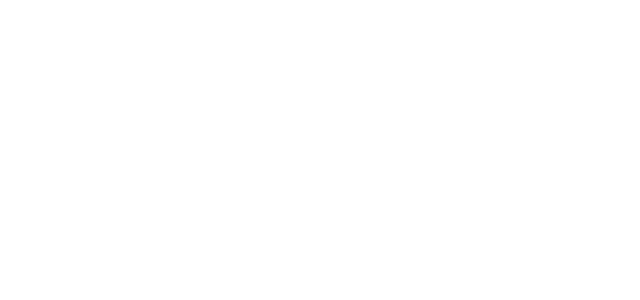
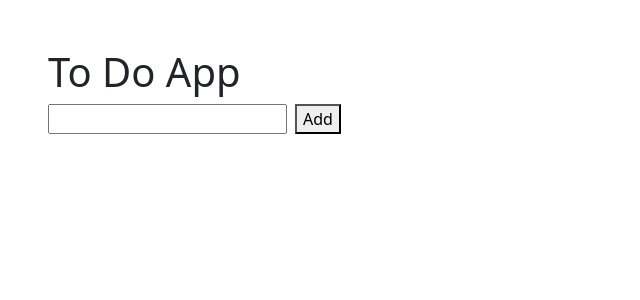
Before and after one commit to Razzi65/useStatePractice, a Next.js app in the folder usestate1/: page / in a window 1280 px wide. Shown: the top 300 px of the page, without its empty margins (0-640 px from the left). Built offline with nearby package versions, Linux system fonts and the light colour scheme.

Commit message:
to do with firebase

```diff
--- a/usestate1/components/todo8.tsx
+++ b/usestate1/components/todo8.tsx
@@ -6,28 +6,36 @@ import { db } from '../../usestate1/components/firebase/config'
 const Todo8 = () => {
 
 
-    const [eventData, setEventData] = useState()
+    type toDoType8 = {
+            item:string,
+            id:string
+        }
+
+    const [eventData, setEventData] = useState<string>("")
 
     const onChangeHandler = (e: any) => {
         setEventData(e.target.value)
     }
 
-    const [toDoList, setToDoList] = useState([""])
-    const newItemAdded = { item: eventData }
+    const [toDoList, setToDoList] = useState<toDoType8[]>([])
+
+
+    const newItemAdded = {
+        item: eventData
+    }
 
     const onClickHandler = async () => {
 
-        // Add a new document with a generated id.
       try{
-        const docRef = await addDoc(collection(db, "todos"), newItemAdded );
+        const docRef = await addDoc(collection(db, "toDo"), newItemAdded );
         console.log("Document written with ID: ", docRef.id);
 
-        setToDoList([...toDoList, newItemAdded])
+        setToDoList([...toDoList, {...newItemAdded, id: docRef.id}])
         setEventData("")
     }
     catch(e) {
         console.error(e)
-    }
+    }}
 
 
 
@@ -39,10 +47,10 @@ const Todo8 = () => {
             <br />
 
             {
-                toDoList.map((val) => {
+                toDoList.map((val:toDoType8) => {
                     return (
                         <div className="ms-5">
-                            <li> {val}</li>
+                            <ul><li> {val.item}</li></ul>
                         </div>
                     )
                 })
@@ -51,7 +59,7 @@ const Todo8 = () => {
         </div>
     )
 
-}}
+}
 
 
 export default Todo8
--- /dev/null
+++ b/usestate1/components/todo9.tsx
@@ -0,0 +1,22 @@
+import { useState } from "react"
+
+
+const Todo9 = () => {
+
+    const [event, setevent] = useState<string>("")
+    const onChangeHandler= (e:any) => {
+        setevent(e.target.value)
+    }
+
+    const [toDoList, setToDoList] = useState([])
+
+    return (
+    <div className="m-5">
+        <h1> To Do App</h1>
+            <input onChange={(e)=>onChangeHandler(e)} type="text"  />
+            <button className="ms-2">Add</button>
+    </div>
+    )
+}
+
+export default Todo9
--- a/usestate1/pages/index.tsx
+++ b/usestate1/pages/index.tsx
@@ -1,13 +1,15 @@
 import Head from 'next/head'
 import Image from 'next/image'
 import Todo5 from '../components/todo5'
-import Todo8 from '../components/toDo8'
+import Todo7 from '../components/todo7'
+import Todo8 from '../components/todo8'
+import Todo9 from '../components/todo9'
 import styles from '../styles/Home.module.css'
 
 export default function Home() {
   return (
     <div>
-      <Todo8/>
+   <Todo9/>
         </div>
   )
 }
--- a/usestate1/pages/todoapp.tsx
+++ b/usestate1/pages/todoapp.tsx
@@ -4,6 +4,9 @@ import Todo8 from "../components/todo8"
 const Todoapp = () => {
     return (
         <div >
+
+
+
 
             <Todo8/>
 
```
Also changed, not shown: usestate1/package.json (+5 -2 lines), 1 other file (tests, documents, lock files or other folders).
